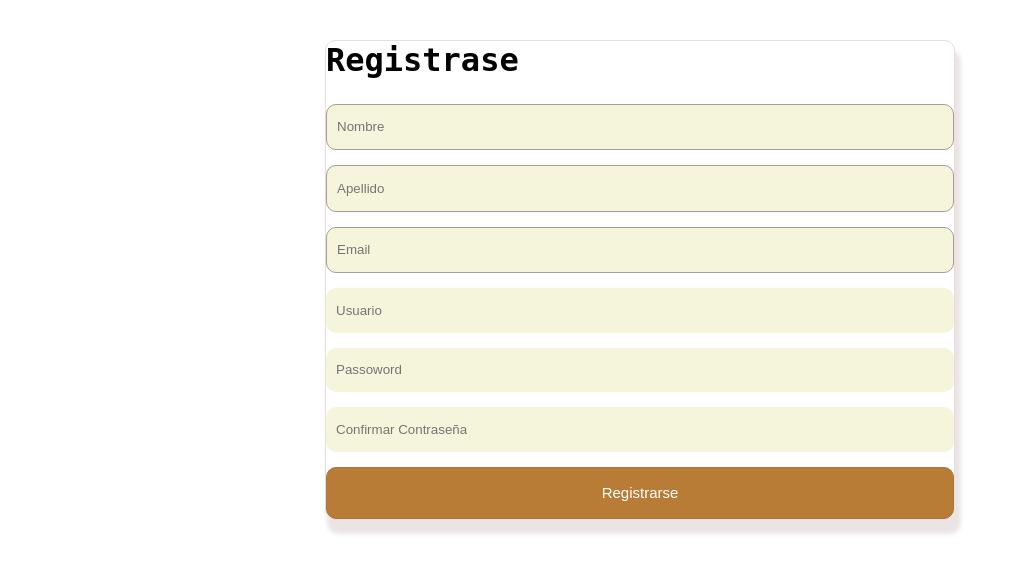
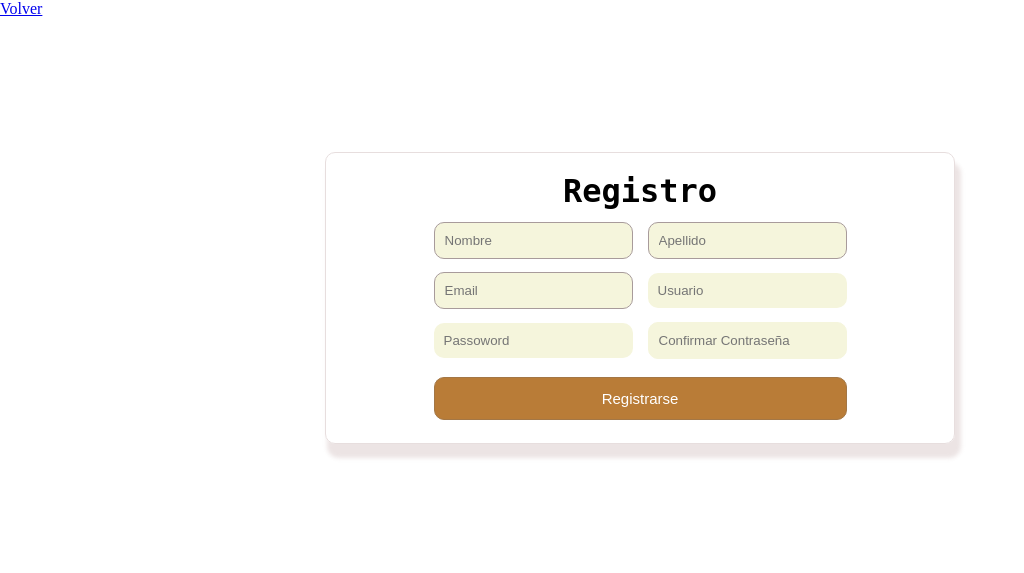
Before and after one commit to Erick0711/Portafolio2.0, a PHP site: page /admin/register.php in a window 1280 px wide. Shown: the top 573 px of the page, without its empty margins (0-1024 px from the left). Run offline with PHP 8.4, Linux system fonts and the light colour scheme.

Commit message:
SE CREO LO QUE ES EL REGISTRO CON SUS RESPECTIVOS ESTILOS

```diff
--- a/admin/css/style.css
+++ b/admin/css/style.css
@@ -14,6 +14,7 @@
     margin-top: 30px;
     display: flex;
     justify-content: space-around;
+    align-items: center;
     width: 100%;
     height: 500px;
     padding: 10px;
@@ -26,7 +27,7 @@
     border: 1px solid rgba(231, 221, 221, 0.959);
     box-shadow: 4px 12px 4px 2px rgba(231, 221, 221, 0.781);
 }
-.txtuser,.txtpassword,.txtnombre,.txtapellido,.txtemail{
+.txtuser,.txtpassword,.txtnombre,.txtapellido,.txtemail, .txtpasswordconfir{
     min-width: 40%;
     padding: 10px;
     border-radius: 10px;
@@ -34,7 +35,7 @@
     transition: 1s all;
     background-color: #f5f5dc;
 }
-.txtuser:focus,.txtpassword:focus,.txtnombre:focus,.txtapellido:focus,.txtemail:focus{
+.txtuser:focus,.txtpassword:focus,.txtnombre:focus,.txtapellido:focus,.txtemail:focus,.txtpasswordconfir{
 border: 1px solid #f5f5dc;
 outline: none !important;
 }
@@ -77,13 +78,39 @@ input[type="number"]
 
 
 /* REGISTER */
-.flex-register{
+.grid-register{
     display: grid;
-    grid-template-columns:
-    'titulo 100px titulo 1fr titulo 1fr titulo 1fr titulo 1fr titulo 1fr'
-    'txtnombre txtnombre txtnombre txtapellid txtapellid txtapellido';
+    grid-template-columns: auto auto auto;
+    grid-template-rows: repeat(4, 35px) 50px;
+    padding: 20px;
+    justify-content: center;
+    align-items: center;
 }
-
+.titulo{
+    grid-column: 1 / 4;
+    text-align: center;
+}
+.txtnombre{
+    grid-column: 1 / 2;
+}
+.txtapellido{
+    grid-column: 2 / 4;
+}
+.txtemail{
+    grid-column: 1 /2;
+}
+.txtuser{
+    grid-column: 2 / 4  ;
+}
+.txtpassword{
+    grid-column: 1 / 2;
+}
+.txtpasswordconfir{
+    grid-column: 2 / 4;
+}
+.btn-enviar{
+    grid-column: 1 / 4;
+}
 /* MQ */
 @media screen and (max-width: 725px) {
 
--- a/admin/register.php
+++ b/admin/register.php
@@ -10,17 +10,17 @@
     <title>Login</title>
 </head>
 <body>
-
+<a href="./">Volver</a>
         <form action="" class="form google-font-300">
-            <div class="form-item flex-register" >
-                <h1 class="titulo">Registrase</h1>
+            <div class="form-item grid-register" >
+                <h1 class="titulo">Registro</h1>
                 <input type="text" class="txtnombre" name="nombre" placeholder="Nombre">
                 <input type="text" class="txtapellido" name="apellido" placeholder="Apellido">
                 <input type="email" class="txtemail" name="email" placeholder="Email">
                 <input type="number" class="txtuser" max="1000" min="1" name="user" placeholder="Usuario" required>
 
                 <input type="password" class="txtpassword" name="password" placeholder="Passoword" required>
-                <input type="password" class="txtpassword" name="passwordConfir" placeholder="Confirmar Contraseña" required>
+                <input type="password" class="txtpasswordconfir" name="passwordConfir" placeholder="Confirmar Contraseña" required>
 
                 <input type="submit" value="Registrarse" name="enviar" class="btn-enviar">
             </div>
```
